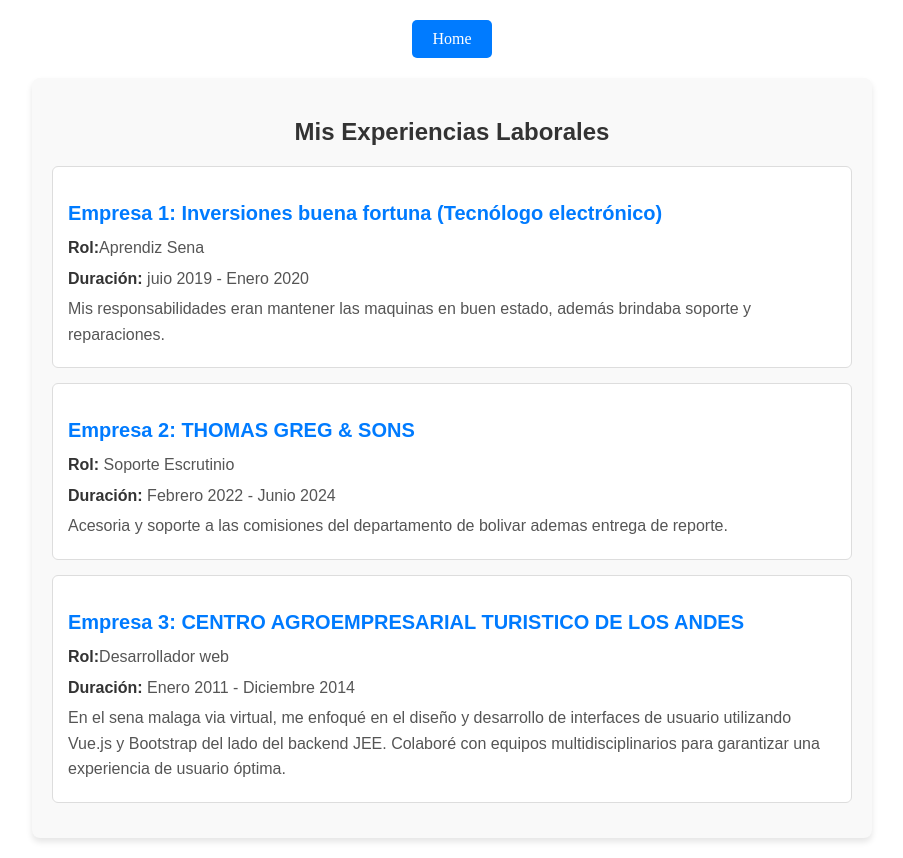
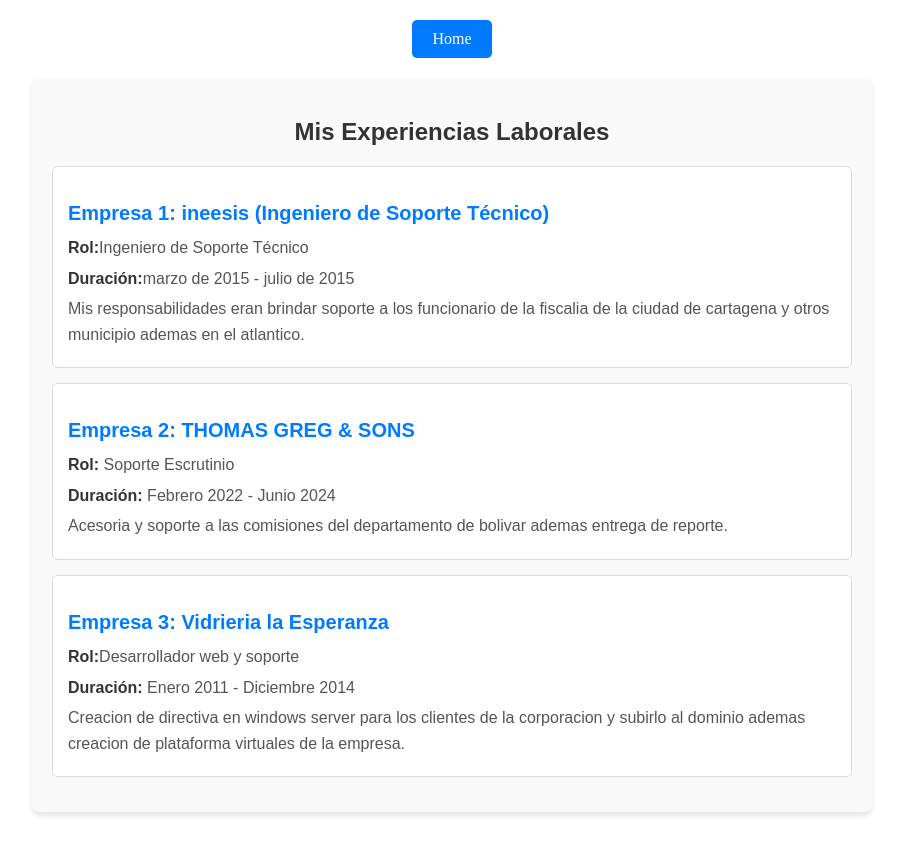
Before and after one commit to carlosmachacon2010/Portafolio, a plain HTML site: page components/experiencia.html in a window 1280 px wide. Shown: the whole page, without its empty margins (188-1091 px from the left). After the commit the page ends 832 px from the top, so only its background shows below. Drawn offline with Linux system fonts and the light colour scheme.

Commit message:
cambio de rol
Agregacion la palabra de ingeniero y cambio de rol

```diff
--- a/components/experiencia.html
+++ b/components/experiencia.html
@@ -14,11 +14,10 @@
     <section id="experience">
         <h2>Mis Experiencias Laborales</h2>
         <div class="job">
-            <h3>Empresa 1: Inversiones buena fortuna (Tecnólogo electrónico)</h3>
-            <p><strong>Rol:</strong>Aprendiz Sena</p>
-            <p><strong>Duración:</strong> juio 2019 - Enero 2020</p>
-            <p>Mis responsabilidades eran mantener las maquinas en buen
-            estado, además brindaba soporte y reparaciones.</p>
+            <h3>Empresa 1: ineesis (Ingeniero de Soporte Técnico)</h3>
+            <p><strong>Rol:</strong>Ingeniero de Soporte Técnico</p>
+            <p><strong>Duración:</strong>marzo de 2015 - julio de 2015</p>
+            <p>Mis responsabilidades eran brindar soporte a los funcionario de la fiscalia de la ciudad de cartagena y otros municipio ademas en el atlantico.</p>
         </div>
         <div class="job">
             <h3>Empresa 2: THOMAS GREG & SONS</h3>
@@ -27,10 +26,10 @@
             <p>Acesoria y soporte a las comisiones del departamento de bolivar ademas entrega de reporte.</p>
         </div>
         <div class="job">
-            <h3>Empresa 3: CENTRO AGROEMPRESARIAL TURISTICO DE LOS ANDES</h3>
-            <p><strong>Rol:</strong>Desarrollador web</p>
+            <h3>Empresa 3: Vidrieria la Esperanza</h3>
+            <p><strong>Rol:</strong>Desarrollador web y soporte</p>
             <p><strong>Duración:</strong> Enero 2011 - Diciembre 2014</p>
-            <p>En el sena malaga via virtual, me enfoqué en el diseño y desarrollo de interfaces de usuario utilizando Vue.js y Bootstrap del lado del backend JEE. Colaboré con equipos multidisciplinarios para garantizar una experiencia de usuario óptima.</p>
+            <p>Creacion de directiva en windows server para los clientes de la corporacion y subirlo al dominio ademas creacion de plataforma virtuales de la empresa.</p>
         </div>
     </section>
 </body>
```
Also changed, not shown: index.html (+1 -1 lines).
